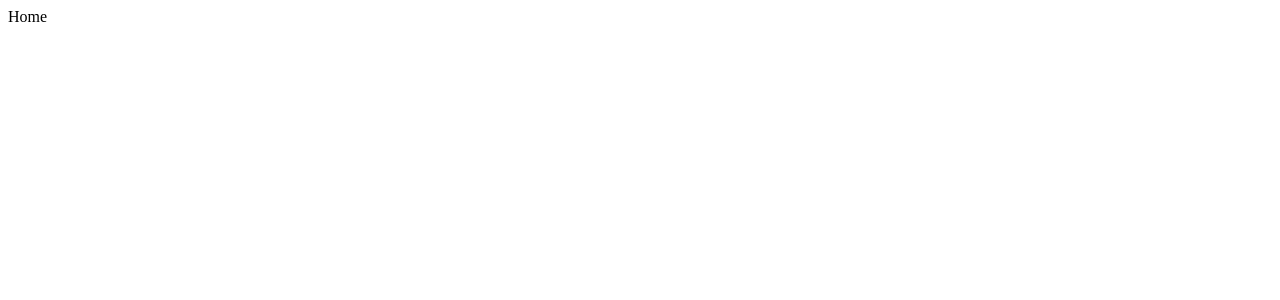
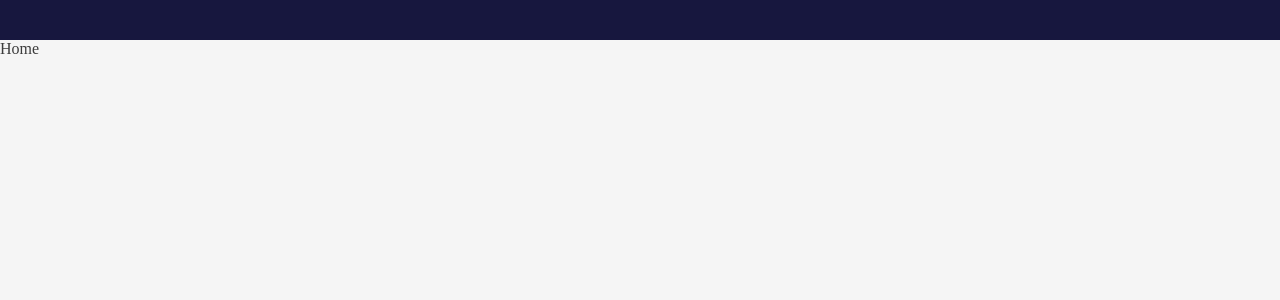
Before and after one commit to NKonstantin007/Autolover-v2, a React (Create React App) app in the folder client/: page / in a window 1280 px wide. Shown: the top 300 px of the page. Built offline with nearby package versions, Linux system fonts and the light colour scheme.

Commit message:
Create global styles

```diff
--- a/client/package.json
+++ b/client/package.json
@@ -3,7 +3,9 @@
   "version": "0.1.0",
   "private": true,
   "dependencies": {
+    "@emotion/core": "^10.0.17",
     "@emotion/styled": "^10.0.17",
+    "emotion": "^10.0.17",
     "materialize-css": "^1.0.0",
     "react": "^16.9.0",
     "react-dom": "^16.9.0",
--- a/client/src/components/AutoHeader.jsx
+++ b/client/src/components/AutoHeader.jsx
@@ -1,7 +1,12 @@
 import React from 'react';
+
+import StyledAutoHeader from './styles/AutoHeader';
 
 const AutoHeader = () => {
     return (
-
+        <StyledAutoHeader>
+        </StyledAutoHeader>
     );
 }
+
+export default AutoHeader;
--- /dev/null
+++ b/client/src/components/styles/AutoHeader.jsx
@@ -0,0 +1,14 @@
+import styled from '@emotion/styled';
+import {AccentColor} from '../../styles/colors';
+
+const StyledAutoHeader = styled.header`
+    padding-left: 10%
+    padding-right: 10%
+    width: 100%;
+    background: ${AccentColor};
+    opacity: 0.98;
+    display: flex;
+    height: 40px;
+`;
+
+export default StyledAutoHeader;
--- a/client/src/containers/App/index.jsx
+++ b/client/src/containers/App/index.jsx
@@ -4,12 +4,16 @@ import {BrowserRouter} from 'react-router-dom';
 
 import store from './redux/store';
 import Routes from './components/Routes';
+import AutoHeader from '../../components/AutoHeader';
+
+import './styles/GlobalStyles';
 
 const AppContainer = () => {
     return (
         <div>
             <Provider store={store}>
                 <BrowserRouter>
+                    <AutoHeader />
                     <Routes />
                 </BrowserRouter>
             </Provider>
--- /dev/null
+++ b/client/src/containers/App/styles/GlobalStyles.jsx
@@ -0,0 +1,68 @@
+import {injectGlobal} from 'emotion';
+
+import {
+    PrimaryColor,
+    PrimaryLightColor,
+    GrayColor,
+    MainTextColor
+} from '../../../styles/colors';
+
+const GlobalStyles = injectGlobal`
+
+    @import url('https://fonts.googleapis.com/css?family=Ubuntu+Condensed');
+
+    body {
+        color: ${MainTextColor};
+        background: ${GrayColor};
+        font: 300 16px/22px 'Ubuntu Condensed' Georgia, Arial, sans-serif;
+        margin: 0;
+    }
+
+    h1,
+    h3,
+    h4,
+    h5 {
+        font-family: "Ubuntu Condensed", sans-serif;
+        margin-bottom: 20px;
+    }
+
+    p {
+        margin-bottom: 20px;
+    }
+
+    h1, h3, h4 {
+        color: 	;
+    }
+
+    h1 {
+        font-size: 36px;
+        line-height: 40px;
+    }
+
+    h3 {
+        font-size: 24px;
+    }
+
+    h5 {
+        font-size: 18px;
+        color: ${PrimaryLightColor};
+        font-weight: normal;
+        text-transform: uppercase;
+    }
+
+    a,
+    Link {
+        color: ${PrimaryColor};
+        text-decoration: none;
+        transition: 0.5s ease;
+    }
+
+    a:hover,
+    Link:hover {
+        color: ${PrimaryLightColor};
+        text-decoration: none;
+    }
+
+`;
+
+export default GlobalStyles;
--- /dev/null
+++ b/client/src/styles/colors.js
@@ -0,0 +1,8 @@
+export const PrimaryColor = '#186B59';
+export const PrimaryLightColor = '#1D8E75';
+
+export const AccentColor = '#13133B';
+
+export const GrayColor = '#F5F5F5';
+
+export const MainTextColor = '#3C3C3C';
```
